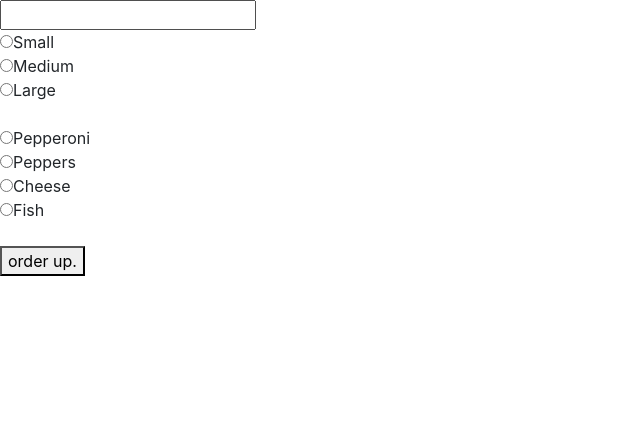
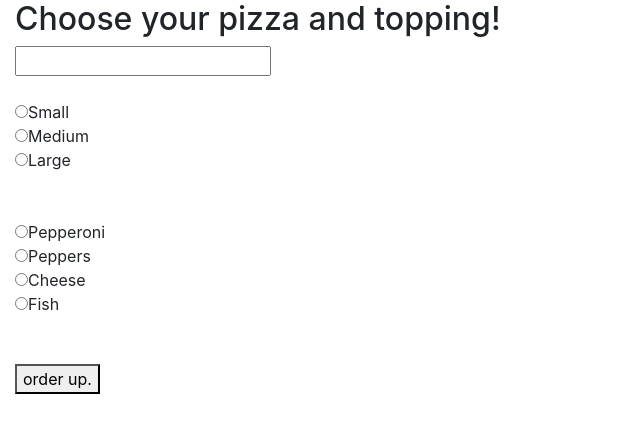
Before and after one commit to aliamirh/Friday-Project-4, a plain HTML site: page index.html in a window 1280 px wide. Shown: the whole page, without its empty margins (0-640 px from the left). Drawn offline with nearby package versions, Linux system fonts and the light colour scheme.

Commit message:
add little style to the page

```diff
--- a/css/styles.css
+++ b/css/styles.css
@@ -1,3 +1,6 @@
 #reciept {
   display: none;
 }
+.container{
+  float: left;
+}
--- a/index.html
+++ b/index.html
@@ -10,24 +10,30 @@
     <title>Pizza</title>
   </head>
   <body>
+    <div class="container">
+      <h2>Choose your pizza and topping!</h2>
       <form class="formGroup">
         <input type="text" id="personName">
+        <br>
         <br>
         <input type="radio" name="pizza" value="small">Small<br>
         <input type="radio" name="pizza" value="medium">Medium<br>
         <input type="radio" name="pizza" value="large">Large<br>
         <br>
+        <br>
         <input type="radio" name="topping" value="Pepperoni">Pepperoni<br>
         <input type="radio" name="topping" value="Peppers">Peppers<br>
         <input type="radio" name="topping" value="Cheese">Cheese<br>
         <input type="radio" name="topping" value="Fish">Fish<br>
-
+        <br>
         <br>
         <button type="submit" name="button">order up.</button>
       </form>
+      <br>
+      <br>
 
       <p id="reciept">Hello! <span id="person-name"></span> thank your for your order of a <span id="pizza-size"></span> pizza with <span id="topping"></span> on top!
       <strong>Your Total is</strong> $<span id="total"></span>. </p>
-
+    </div>
   </body>
 </html>
--- a/js/scripts.js
+++ b/js/scripts.js
@@ -1,3 +1,5 @@
+//----------Buisness Logic----------------
+
 Pizza = function(personName, size, topping){
   this.personName = personName;
   this.size = size;
```
Lines whose indentation alone changed are shown as unchanged.
